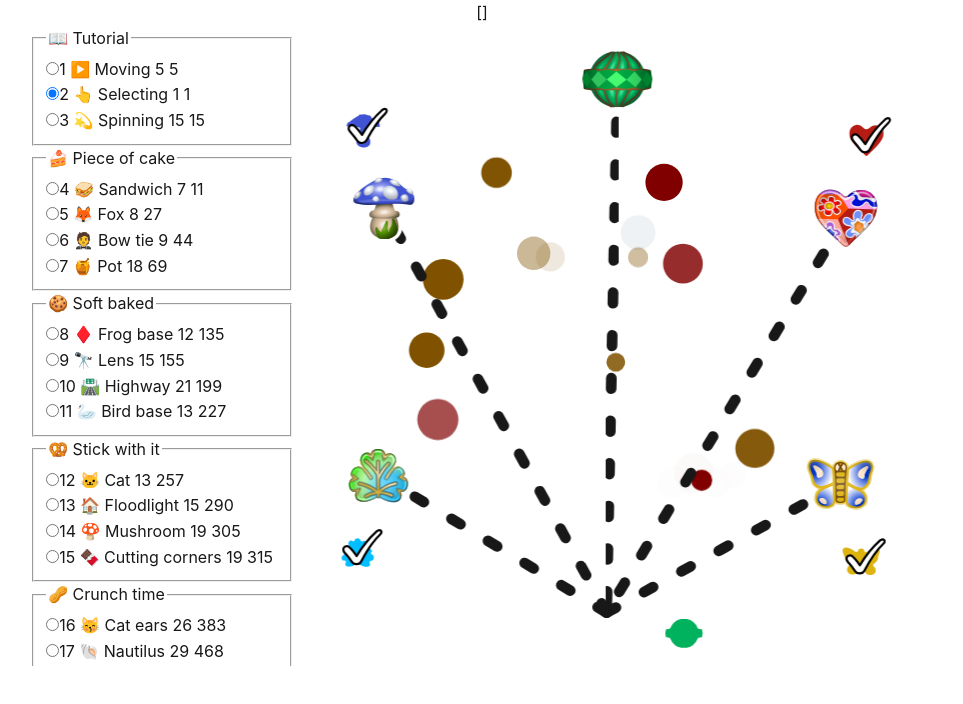
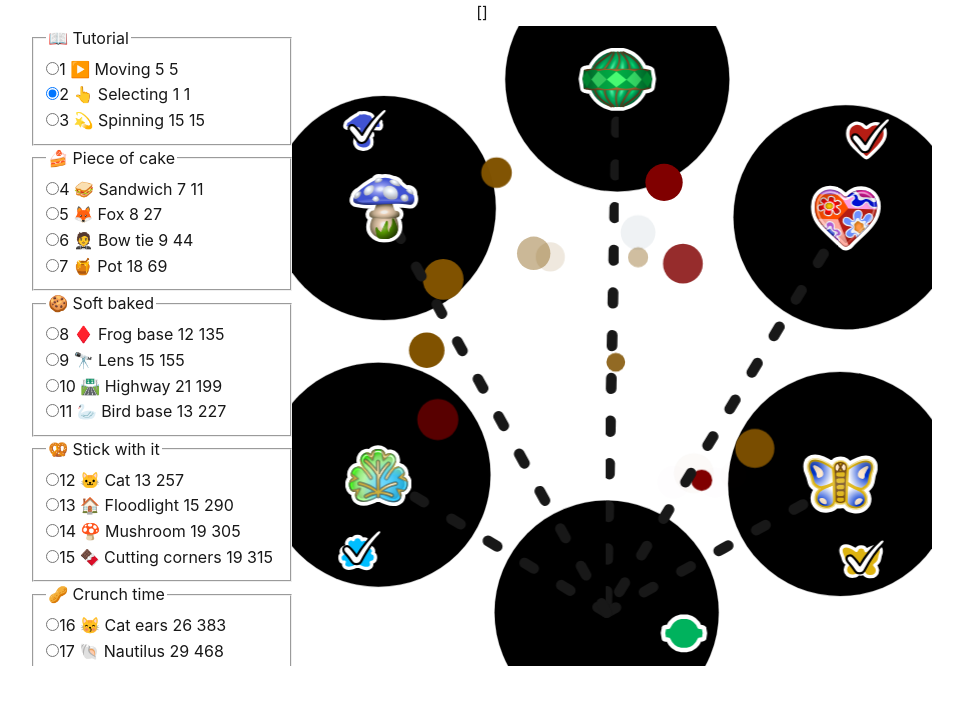
Before and after one commit to evashort/bead-puzzle, a Vue app: page / in a window 1280 px wide. Shown: the top 704 px of the page, without its empty margins (158-1121 px from the left). Built offline with nearby package versions, Linux system fonts and the light colour scheme.

Commit message:
add circles to indicate touch/click radius/area

```diff
--- a/src/components/Game.vue
+++ b/src/components/Game.vue
@@ -299,6 +299,9 @@ export default {
         this,
       )
     },
+    clickRadius() {
+      return 42
+    },
     dustDuration() {
       return this.getDustDuration(this.fast)
     },
@@ -565,7 +568,7 @@ export default {
         if (this.matrix[this.size * this.hole + i] || i == this.hole) {
           let dx = this.nodeXs[i] - x
           let dy = this.nodeYs[i] - y
-          if (dx * dx + dy * dy < 40 * 40) {
+          if (dx * dx + dy * dy < this.clickRadius * this.clickRadius) {
             this.showTail = false
             if (i == this.hole) {
               this.goBackHelp()
@@ -668,6 +671,14 @@ export default {
           href="../assets/checkmark.svg"
         />
       </defs>
+      <circle
+        v-for="node in size"
+        fill="black"
+        :r="clickRadius"
+        :cx="nodeXs[node - 1]"
+        :cy="nodeYs[node - 1]"
+        :class="{touchCircle: true, active: this.matrix[size * hole + node - 1]}"
+      />
       <path
         v-if="showTail"
         class="head"
@@ -801,6 +812,11 @@ export default {
   width: 40rem;
   height: 40rem;
 }
+.touchCircle {
+  stroke: var(--color-text);
+  stroke-width: 0.5;
+  stroke-opacity: 0.25;
+}
 .head {
   stroke: var(--color-text);
   stroke-width: 4;
```
